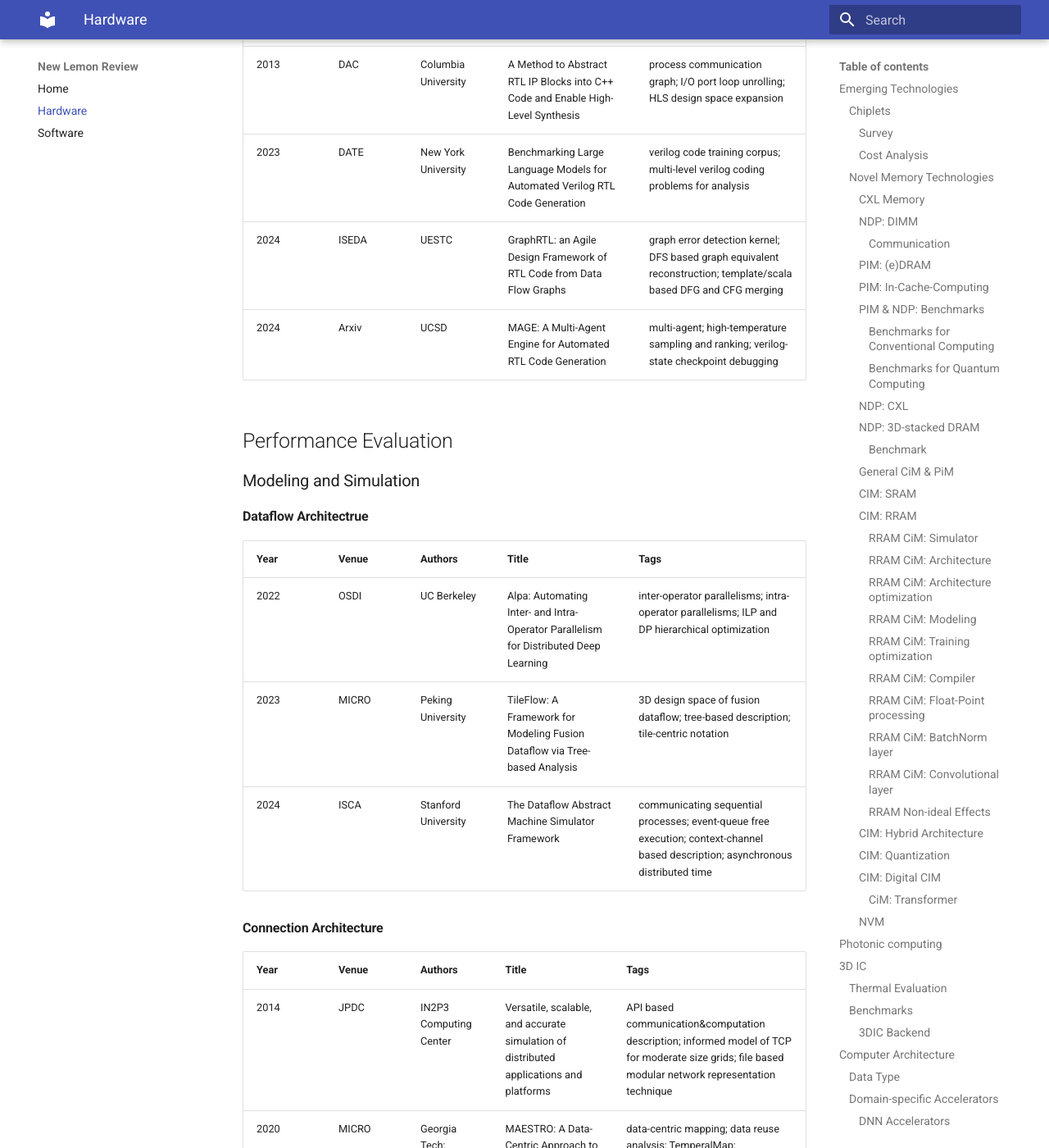
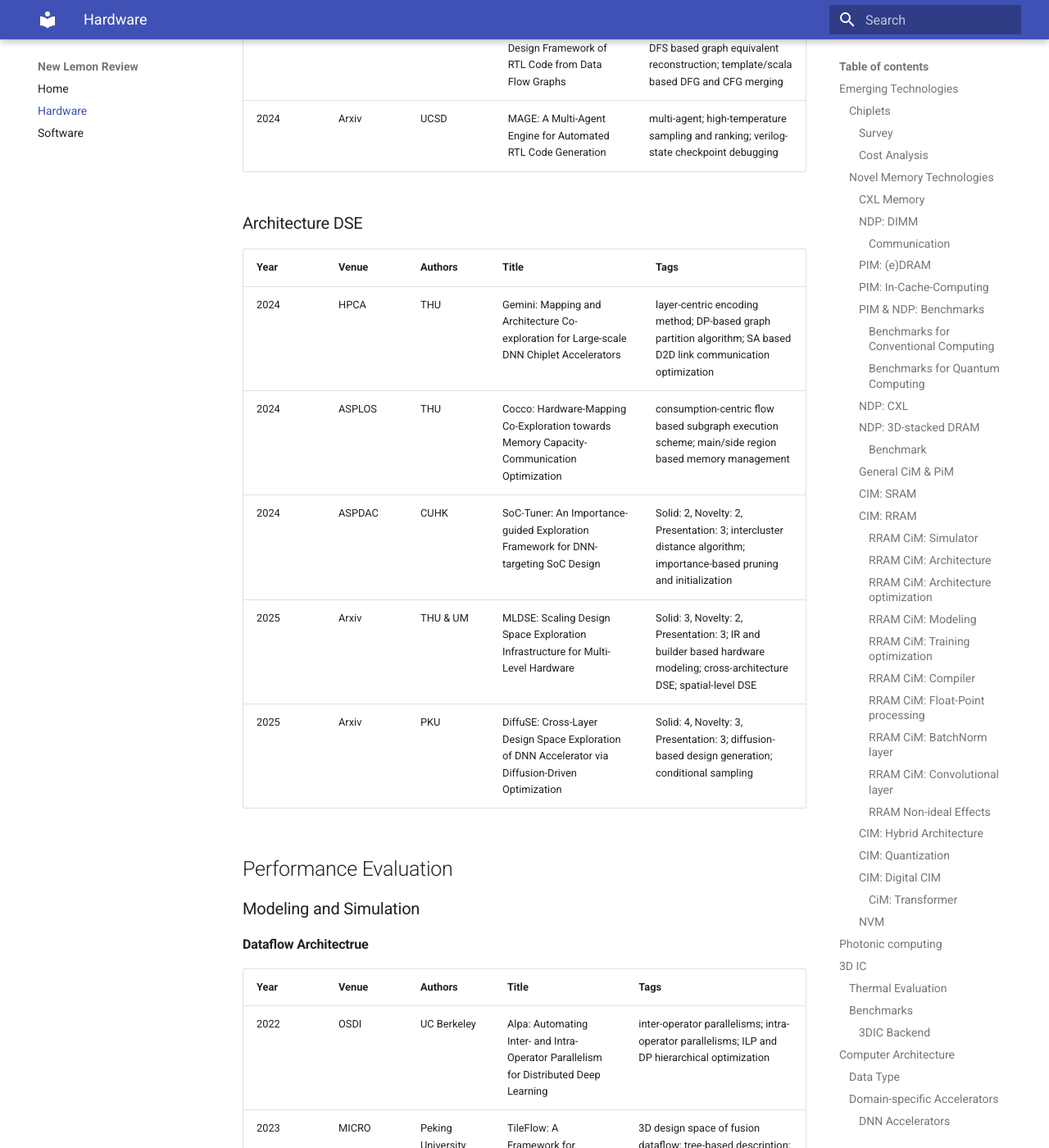
Before and after one commit to pku-lemonade/review, an MkDocs documentation site: the page built from docs/Hardware.md, in a window 1280 px wide and 1400 px high, scrolled down 35883 px. Shown: the whole window at 82% size. Built offline with MkDocs 1.6.1 and Material for MkDocs 9.7.7, drawn with Linux system fonts in a browser that asks for light colours; some of the changed text lies outside the part shown.

Commit message:
Add papers about DSE and performance modeling. (#43)
* Add papers about fault detection on NoC.

* Add papers about hardware design&monitoring.

* Add papers about DSE and performance modeling.

* Add more papers about DSE and performance modeling.

```diff
--- a/docs/Hardware.md
+++ b/docs/Hardware.md
@@ -482,8 +482,6 @@ Refer to [Heterogeneous Systems](Software.md/#heterogeneous-systems).
 | 2021 | HPCA | Georgia Tech | MAGMA: An Optimization Framework for Mapping Multiple DNNs on Multiple Accelerator Cores | sub-accelerator selection; fine-grained job prioritization; MANGA crossover genetic operators |
 | 2023 | ISCA | THU | MapZero: Mapping for Coarse-grained Reconfigurable Architectures with Reinforcement Learning and Monte-Carlo Tree Search | GAT based DFG and CGRA embedding; routing penalty based reinforcement learning; Monte-Carlo tree search space exploration |
 | 2023 | VLSI | IIT Kharagpur | Application Mapping Onto Manycore Processor Architectures Using Active Search Framework | RNN based active search framework; IP-Core Numbering Scheme; active search with/without pretraining |
-| 2024 | HPCA | THU | Gemini: Mapping and Architecture Co-exploration for Large-scale DNN Chiplet Accelerators | layer-centric encoding method; DP-based graph partition algorithm; SA based D2D link communication optimization |
-| 2024 | ASPLOS | THU | Cocco: Hardware-Mapping Co-Exploration towards Memory Capacity-Communication Optimization | consumption-centric flow based subgraph execution scheme; main/side region based memory management |
 
 ##### Optimization Modeling
 
@@ -556,6 +554,16 @@ Refer to [Heterogeneous Systems](Software.md/#heterogeneous-systems).
 | 2024 | ISEDA | UESTC | GraphRTL: an Agile Design Framework of RTL Code from Data Flow Graphs | graph error detection kernel; DFS based graph equivalent reconstruction; template/scala based DFG and CFG merging |
 | 2024 | Arxiv | UCSD | MAGE: A Multi-Agent Engine for Automated RTL Code Generation | multi-agent; high-temperature sampling and ranking; verilog-state checkpoint debugging |
 
+### Architecture DSE
+
+| Year | Venue | Authors | Title | Tags |
+|-|-|-|-|-|
+| 2024 | HPCA | THU | Gemini: Mapping and Architecture Co-exploration for Large-scale DNN Chiplet Accelerators | layer-centric encoding method; DP-based graph partition algorithm; SA based D2D link communication optimization |
+| 2024 | ASPLOS | THU | Cocco: Hardware-Mapping Co-Exploration towards Memory Capacity-Communication Optimization | consumption-centric flow based subgraph execution scheme; main/side region based memory management |
+| 2024 | ASPDAC | CUHK | SoC-Tuner: An Importance-guided Exploration Framework for DNN-targeting SoC Design | Solid: 2, Novelty: 2, Presentation: 3; intercluster distance algorithm; importance-based pruning and initialization |
+| 2025 | Arxiv | THU & UM | MLDSE: Scaling Design Space Exploration Infrastructure for Multi-Level Hardware | Solid: 3, Novelty: 2, Presentation: 3; IR and builder based hardware modeling; cross-architecture DSE; spatial-level DSE |
+| 2025 | Arxiv | PKU | DiffuSE: Cross-Layer Design Space Exploration of DNN Accelerator via Diffusion-Driven Optimization | Solid: 4, Novelty: 3, Presentation: 3; diffusion-based design generation; conditional sampling |
+
 ## Performance Evaluation
 
 ### Modeling and Simulation
@@ -579,8 +587,6 @@ Refer to [Heterogeneous Systems](Software.md/#heterogeneous-systems).
 | 2025 | arXiv | UCLM | Understanding Intra-Node Communication in HPC Systems and Datacenters | Intra-/inter-node communication interference; Packet-level simulation (OMNeT++); PCIe/NVLink modeling; LLM communication patterns (DP, TP, PP) impact |
 
 ### Performance Analysis
-
-
 
 #### Redundancy Detection
 
@@ -627,8 +633,17 @@ Refer to [Heterogeneous Systems](Software.md/#heterogeneous-systems).
 | Year | Venue | Authors | Title | Tags |
 |-|-|-|-|-|
 | 2014 | DTIS | A Survey on Simulation-Based Fault Injection Tools for Complex Systems | runtime fault injection; compile-time fault injection |
+| 2021 | ASPLOS | UIUC | BayesPerf: Minimizing Performance Monitoring Errors using Bayesian Statistics | Solid: 4, Novelty: 3, Presentation: 3; microarchitectural relationship incorporation; measurement uncertainty quantification; high-frequency sampling reduction |
 | 2024 | Arxiv | George Washington University | Algorithmic Strategies for Sustainable Reuse of Neural Network Accelerators with Permanent Faults | stack-at-0/1 faults; weight register fault; invertible scaling and shifting technique; elementary tile operations for mantissa fault |
 | 2025 | Arxiv | NUDT | FlexStep: Enabling Flexible Error Detection in Multi/Many-core Real-time Systems | register checkpoints based error detection; memory access log unit; data buffering and channelling unit |
+| 2025 | DAC | SEU | MEEK: Re-thinking Heterogeneous Parallel Error Detection Architecture for Real-World OoO Superscalar Processors | Solid: 4, Novelty: 3, Presentation: 3; data extraction unit; bespoke forwarding fabric; little core upgrade |
+
+##### NoC Fault
+
+| Year | Venue | Authors | Title | Tags |
+|-|-|-|-|-|
+| 2017 | TECS | NTUA | SoftRM: Self-Organized Fault-Tolerant Resource Management for Failure Detection and Recovery in NoC Based Many-Cores | Solid: 4, Novelty: 2, Presentation: 2; permanent fault; tweaked perfect failure detector; paxos algorithm to recover fault |
+| 2017 | DDECS | TTU | From Online Fault Detection to Fault Management in Network-on-Chips: A Ground-Up Approach | Solid: 1, Novelty: 2, Presentation: 3; data-path fault detection; control part fault detection; assertion vector based fault localization |
 
 #### Physical Effects
 
```
Also changed, not shown: docs/Software.md (+7 -0 lines).
